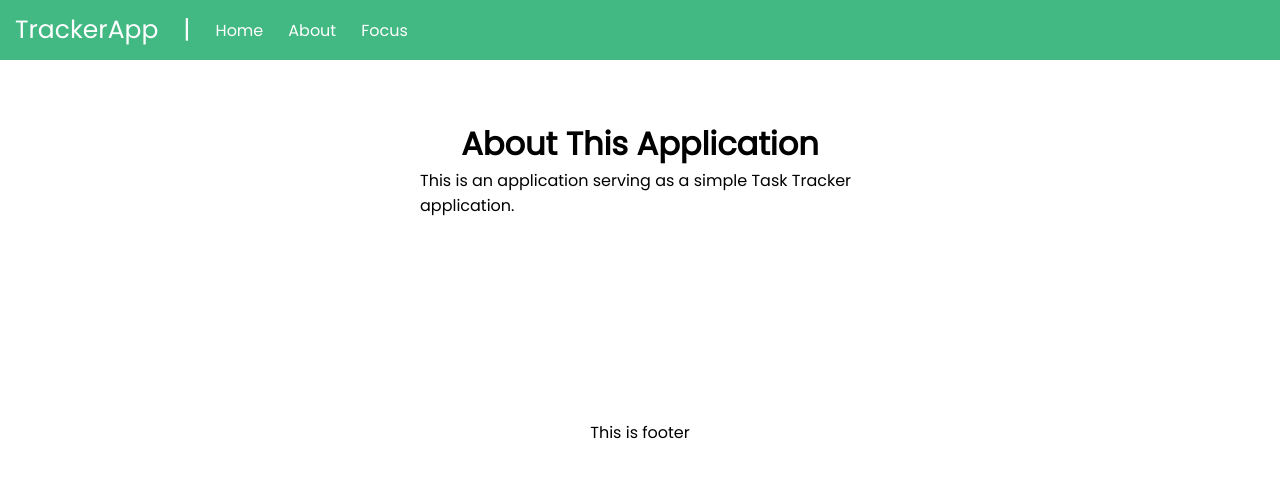
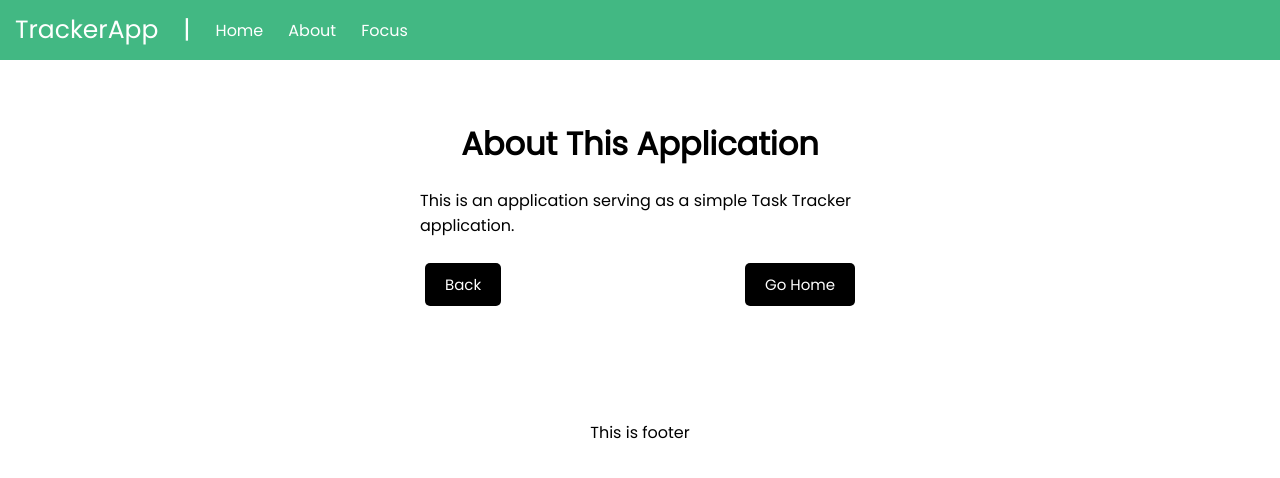
Before and after one commit to tesarlukas/vue-task-tracker, a Vue app: page /about in a window 1280 px wide. Shown: the top 478 px of the page. Built offline with nearby package versions, Linux system fonts and the light colour scheme.

Commit message:
Add NavButtons, alert on focus

```diff
--- a/db.json
+++ b/db.json
@@ -1,11 +1,5 @@
 {
   "tasks": [
-    {
-      "id": 1,
-      "text": "Tidy up",
-      "day": "20/5/2022",
-      "reminder": false
-    },
     {
       "id": 2,
       "text": "Go buy groceries",
--- /dev/null
+++ b/src/components/NavButtons.vue
@@ -0,0 +1,19 @@
+<template>
+  <div class="buttons">
+    <button class="btn" @click="() => $router.back()">Back</button>
+    <button class="btn" @click="() => $router.push('/')">Go Home</button>
+  </div>
+</template>
+
+<script>
+export default {
+  name: 'NavButtons',
+};
+</script>
+
+<style lang="scss" scoped>
+.buttons {
+  display: flex;
+  justify-content: space-between;
+}
+</style>
--- a/src/components/Task.vue
+++ b/src/components/Task.vue
@@ -38,6 +38,7 @@ export default {
     },
     handleFocus(task) {
       this.$store.dispatch('setTask', task);
+      alert('Your focus has been set to this task');
     },
   },
 };
--- a/src/pages/About.vue
+++ b/src/pages/About.vue
@@ -2,11 +2,26 @@
   <div class="container">
     <h1 class="text-center">About This Application</h1>
     <p>This is an application serving as a simple Task Tracker application.</p>
+    <NavButtons />
   </div>
 </template>
+
+<script>
+import NavButtons from '../components/NavButtons.vue';
+
+export default {
+  name: 'About',
+  components: {
+    NavButtons,
+  },
+};
+</script>
 
 <style lang="scss" scoped>
 .container {
   border: none;
+  display: flex;
+  flex-direction: column;
+  gap: 20px;
 }
 </style>
--- a/src/pages/Focus.vue
+++ b/src/pages/Focus.vue
@@ -8,12 +8,16 @@
     <div v-else class="task text-center">
       <p>There is no task you are focused on</p>
     </div>
+    <NavButtons />
   </div>
 </template>
 
 <script>
+import NavButtons from '@/components/NavButtons.vue';
 import { mapGetters } from 'vuex';
+
 export default {
+  components: { NavButtons },
   name: 'Focus',
   computed: {
     ...mapGetters({ getTask: 'GET_TASK' }),
@@ -25,4 +29,8 @@ export default {
 .container {
   border: none;
 }
+
+.task {
+  margin: 20px 5px;
+}
 </style>
--- a/src/pages/Home.vue
+++ b/src/pages/Home.vue
@@ -1,8 +1,8 @@
 <template>
   <Tasks
+    @add-task="addTask"
     @delete-task="deleteTask"
     @toggle-reminder="toggleReminder"
-    @add-task="addTask"
     :tasks="tasks"
   />
 </template>
```
